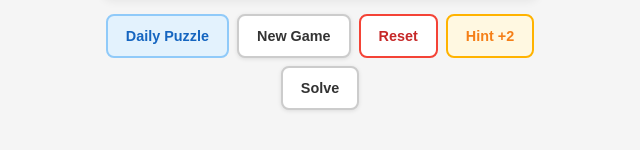
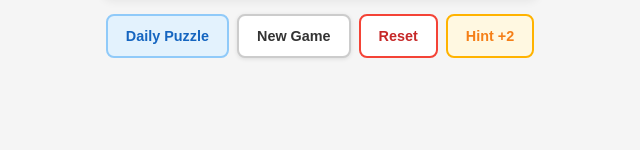
Before and after one commit to ayheber/cellect, a React (Vite) app in the folder web/: page / in a window 1280 px wide. Shown: the part 624-774 px from the top of the page, without its empty margins (320-960 px from the left). Built offline with nearby package versions, Linux system fonts and the light colour scheme.

Commit message:
Remove Solve button

```diff
--- a/web/src/components/Controls.tsx
+++ b/web/src/components/Controls.tsx
@@ -69,17 +69,9 @@ export function Controls({ game, onNewGame }: ControlsProps) {
         </button>
 
         {!showGuessSection && !isSolved && (
-          <>
-            <button className={`${styles.btn} ${styles.btnHint}`} onClick={applyHint} title="Reveals one correct cell (+2 steps)">
-              Hint +2
-            </button>
-            <button
-              className={`${styles.btn} ${styles.btnSecondary}`}
-              onClick={() => setShowSolution(prev => !prev)}
-            >
-              {showSolution ? 'Hide Solution' : 'Solve'}
-            </button>
-          </>
+          <button className={`${styles.btn} ${styles.btnHint}`} onClick={applyHint} title="Reveals one correct cell (+2 steps)">
+            Hint +2
+          </button>
         )}
       </div>
 
```
